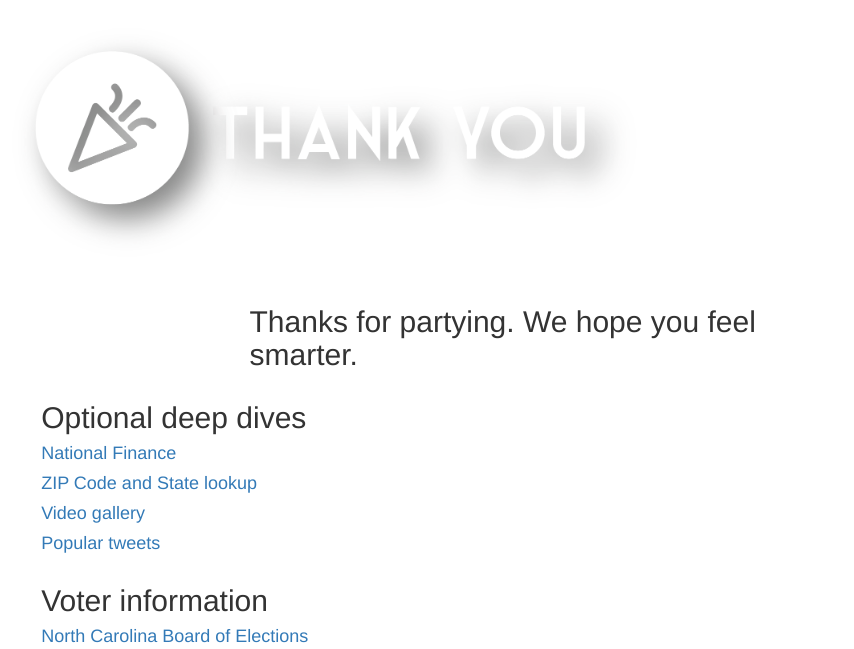
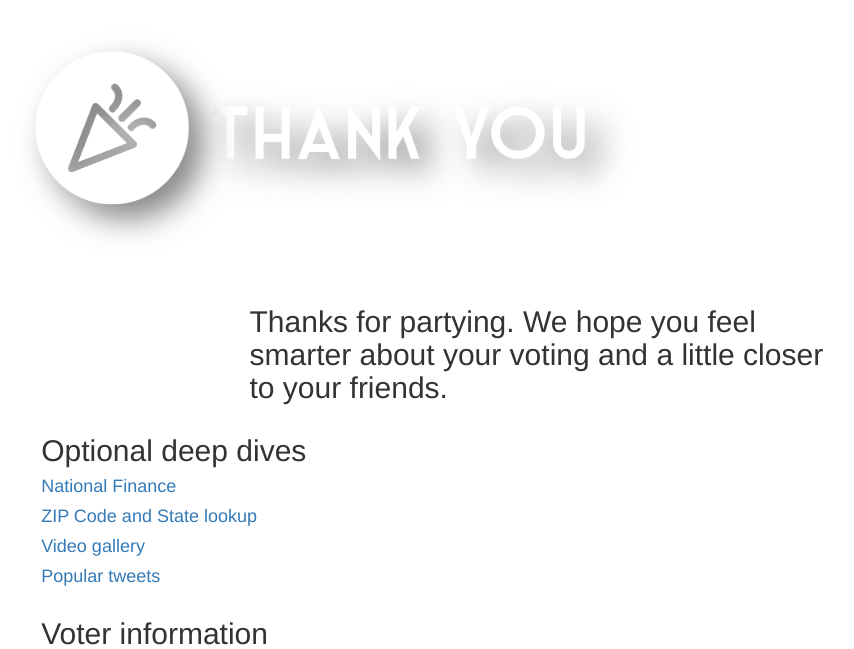
Before and after one commit to hpaasch/prez_party, a Django app: page /party/over/1/ in a window 1280 px wide; the page is wider, and only the part inside the window is pictured. Shown: the part 678-1327 px from the top of that part, without its empty margins (93-947 px from the left). Run offline with Django 3.2, Linux system fonts and the light colour scheme; some libraries are stand-ins or nearby versions.

Commit message:
HEP: party_over and state_finance.

```diff
--- a/templates/party_over.html
+++ b/templates/party_over.html
@@ -11,7 +11,7 @@
   </div>
 </div>
 
-<h2 class="thought col-md-offset-3 col-md-6">Thanks for partying. We hope you feel smarter.</h2>
+<h2 class="thought col-md-offset-3 col-md-6">Thanks for partying. We hope you feel smarter about your voting and a little closer to your friends.</h2>
 <div class="dives col-xs-12 col-md-offset-1 col-md-10">
   <h2>Optional deep dives</h2>
   <h4><a href='{% url 'us_finance_deep_list_view' party_id %}'> National Finance</a></h4>
```
Also changed, not shown: templates/state_finance.html (+6 -3 lines).
